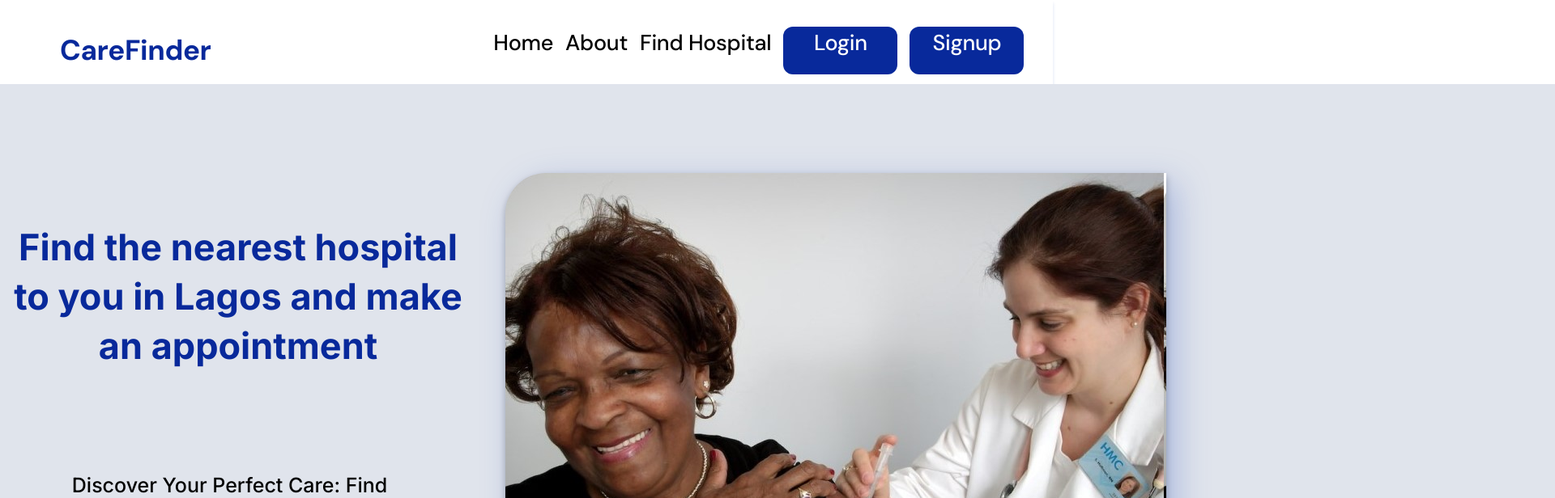
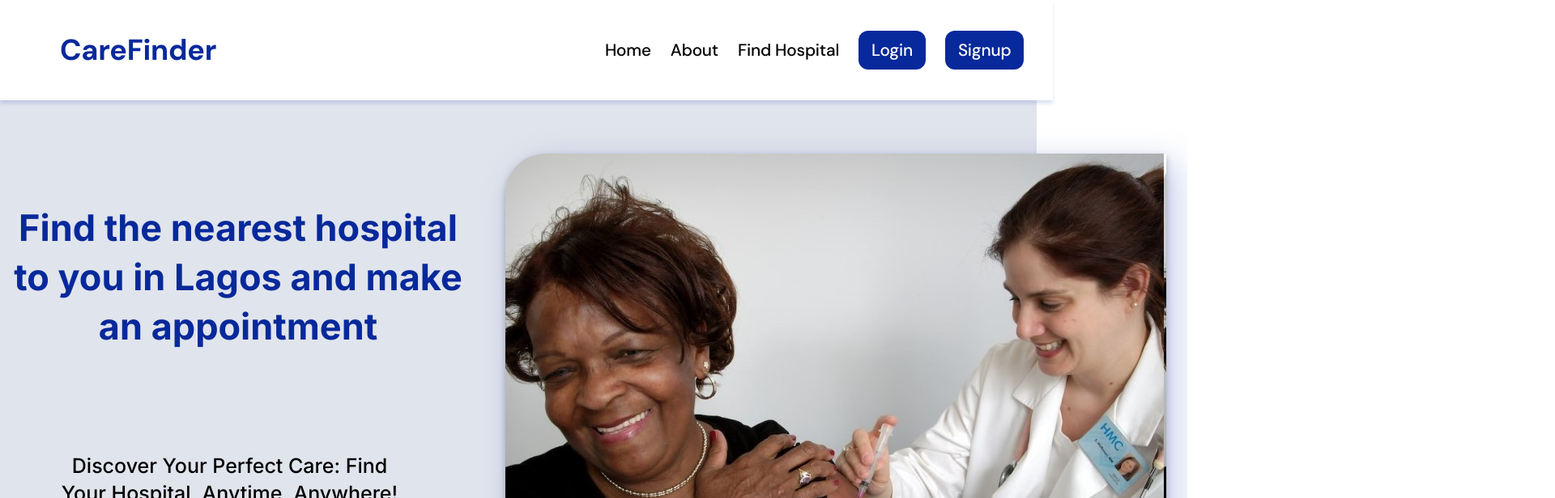
Before and after one commit to KathieU/carefinder-refactored, a React (Create React App) app: page / in a window 1280 px wide. Shown: the top 616 px of the page at 81% size, 1920 px wide, since content can reach past the window. Built offline with nearby package versions, Linux system fonts and the light colour scheme.

Commit message:
Modified navbar styling

```diff
--- a/src/components/Home/Home.tsx
+++ b/src/components/Home/Home.tsx
@@ -27,10 +27,12 @@ function Home(): JSX.Element {
           <i>Learn more</i>
         </div>
         <div className={styles.image}></div>
+
       </div>
       <div className={styles.search}>
         <p>Find a hospital nearby</p>
       </div>
+
 
       <div className={styles.about}>
         <div className={styles.first}></div>
--- a/src/components/Home/home.module.css
+++ b/src/components/Home/home.module.css
@@ -4,11 +4,10 @@
 .home {
   position: absolute;
   width: 100vw;
-  height: 947px;
-  left: 0px;
-  top: 104px;
+  /* height: 947px; */
+  height: 100vh;
+  top: 10vh;
   background: #e0e4ec;
-  padding-left: 50vw;
   display: flex;
   align-items: center;
   justify-content: center;
@@ -100,6 +99,13 @@
   color: #1e1e1e;
 }
 
+.details {
+  display: flex;
+}
+
+.details .body {
+  width: 10%;
+}
 .image {
   position: absolute;
   width: 816px;
--- a/src/components/Navbar/Navbar.tsx
+++ b/src/components/Navbar/Navbar.tsx
@@ -5,7 +5,11 @@ import styles from "./navbar.module.css";
 function Navbar(): JSX.Element {
   return (
     <nav>
-      <h1 className={styles.title}>CareFinder</h1>
+      <Link to="/" className={styles.title}>
+      <h1 >CareFinder</h1>
+      </Link>
+
+
       <div className={styles.navLinks}>
         <Link to="/" className={styles.homeLink}>
           Home
--- a/src/components/Navbar/navbar.module.css
+++ b/src/components/Navbar/navbar.module.css
@@ -3,6 +3,8 @@
 
 nav {
   display: flex;
+  position: fixed;
+  z-index: 2;
   justify-content: space-between;
   align-items: center;
   height: 13vh;
@@ -15,35 +17,37 @@ nav {
 }
 
 .title {
-  font-size: 20px;
-  width: 185px;
-  height: 53px;
+  font-size: 1.5rem;
   margin-left: 5vw;
   font-family: "DM Sans";
   font-style: normal;
   font-weight: 700;
-  font-size: 35px;
   line-height: 150%;
   letter-spacing: -0.011em;
   color: #08299b;
   flex: none;
   order: 0;
   flex-grow: 0;
+  text-decoration: none;
+}
+
+.title:hover {
+  color: #2748c1;
 }
 
 .navLinks {
   display: flex;
-  gap: 15px;
+  align-items: center;
+  gap: 1.5rem;
   margin-right: 2vw;
 }
 
 .navLinks a {
   text-decoration: none;
-  font-size: 16px;
   font-family: "DM Sans";
   font-style: normal;
   font-weight: 500;
-  font-size: 27px;
+  font-size: 1.3rem;
   line-height: 150%;
   letter-spacing: -0.011em;
   color: #000000;
@@ -52,24 +56,28 @@ nav {
 }
 
 .navLinks a:hover {
-  color: #caced6;
+  color: #454646;
 }
 
 .navButton {
-  width: 141px;
-  height: 59px;
-  left: 160px;
-  top: 0px;
   background: #08299b;
   border-radius: 12px;
   color: #ffffff;
   text-align: center;
+  display: flex;
+  align-items: center;
+  justify-content: center;
+  padding: 0.5rem 1rem 0.5rem 1rem;
 }
 
 .navButton:hover {
-  background-color: #385cde;
+  background-color: #2748c1;
 }
 
 .navLinks .navButton {
   color: #ffffff;
 }
+
+.navLinks .navButton:hover {
+  color: #ffffff;
+}
```
